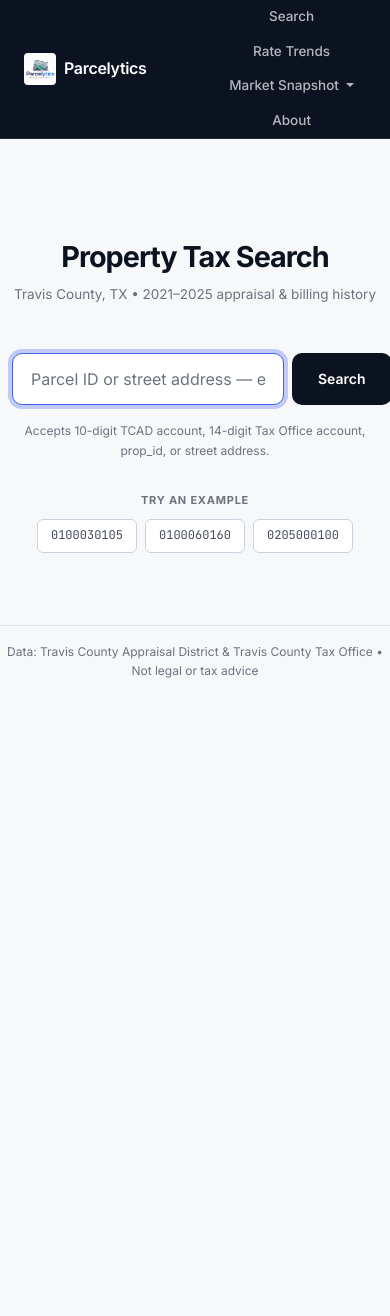
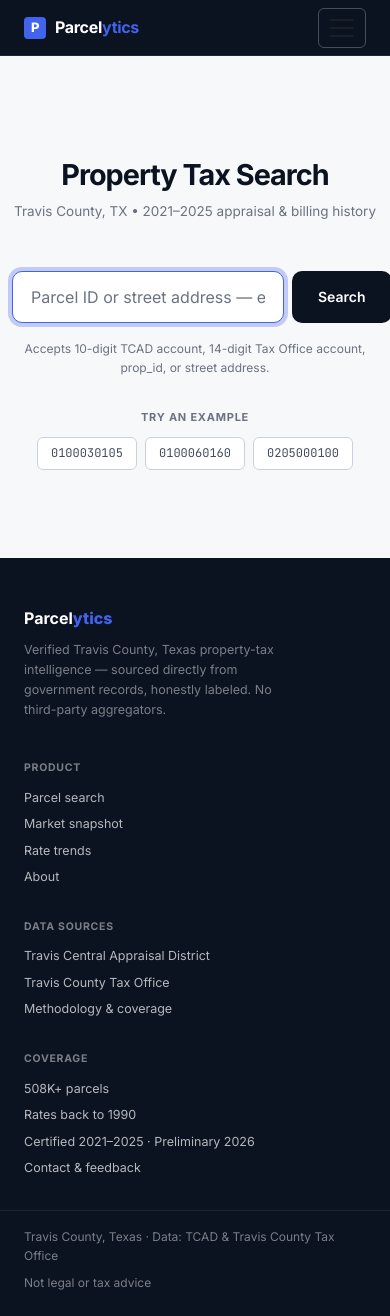
Before and after one commit to aicodingg/parcelytics, a Flask app: page / in a window 390 px wide. Before the commit the page ends 678 px from the top, so only its background shows below. Run offline with Flask 3, Linux system fonts and the light colour scheme; some libraries are stand-ins or nearby versions.

Commit message:
design: sticky dark nav with wordmark + CTA, mobile collapse, credible footer

```diff
--- a/static/style.css
+++ b/static/style.css
@@ -217,6 +217,9 @@ main.container.is-frontdoor { max-width: var(--maxw); }
   padding: 0 var(--s-5) !important;
   min-height: 56px;
   align-items: center;
+  position: sticky;
+  top: 0;
+  z-index: 1030;
 }
 
 .navbar-brand {
@@ -1043,7 +1046,8 @@ canvas { max-height: 440px; }
 }
 .section-nav-bar::-webkit-scrollbar { display: none; }
 .section-nav-bar.stuck {
-  position: sticky; top: 0;
+  position: sticky; top: 56px;
+  background: var(--bg);
   box-shadow: 0 4px 16px rgba(11,18,32,0.08);
   margin-left: calc(-1 * var(--s-4)); margin-right: calc(-1 * var(--s-4));
   padding-left: var(--s-4); padding-right: var(--s-4);
@@ -1063,7 +1067,7 @@ canvas { max-height: 440px; }
 
 .section-anchor {
   display: block; height: 0;
-  margin-top: -64px; padding-top: 64px;
+  margin-top: -116px; padding-top: 116px;
   visibility: hidden; pointer-events: none;
 }
 
--- a/templates/base.html
+++ b/templates/base.html
@@ -4,30 +4,37 @@
   <meta charset="utf-8">
   <meta name="viewport" content="width=device-width, initial-scale=1">
   <title>{% block title %}Parcelytics{% endblock %}</title>
+  <meta name="description" content="Verified Travis County, Texas property-tax intelligence — sourced directly from TCAD and the Travis County Tax Office, honestly labeled.">
   <link rel="preconnect" href="https://fonts.googleapis.com">
   <link rel="preconnect" href="https://fonts.gstatic.com" crossorigin>
-  <link href="https://fonts.googleapis.com/css2?family=Inter:wght@400;500;600;700&family=JetBrains+Mono:wght@400;600&display=swap" rel="stylesheet">
+  <link href="https://fonts.googleapis.com/css2?family=Inter:wght@400;500;600;700;800&family=JetBrains+Mono:wght@400;600;700&display=swap" rel="stylesheet">
   <link rel="stylesheet" href="https://cdn.jsdelivr.net/npm/bootstrap@5.3.2/dist/css/bootstrap.min.css">
   <link rel="stylesheet" href="{{ url_for('static', filename='style.css') }}">
 </head>
 <body>
 
-<nav class="navbar navbar-expand-lg navbar-dark bg-dark px-4">
-  <a class="navbar-brand d-flex align-items-center gap-2" href="/">
-    <img src="{{ url_for('static', filename='parcelytics-logo.png') }}"
-         alt="Parcelytics" height="32" width="32"
-         style="border-radius:4px; object-fit:contain;">
-    <span class="fw-semibold">Parcelytics</span>
+<nav class="navbar navbar-expand-lg">
+  <div class="container-fluid px-0">
+    <a class="navbar-brand" href="/">
+      <span class="brand-mark">P</span>
+      <span class="brand-word">Parcel<b>ytics</b></span>
     </a>
-  <div class="navbar-nav ms-auto d-flex align-items-center">
-    <a class="nav-link" href="/">Search</a>
-    <a class="nav-link" href="/rates">Rate Trends</a>
+
+    <button class="navbar-toggler" type="button" data-bs-toggle="collapse"
+            data-bs-target="#mainNav" aria-controls="mainNav"
+            aria-expanded="false" aria-label="Toggle navigation">
+      <span class="navbar-toggler-icon"></span>
+    </button>
+
+    <div class="collapse navbar-collapse" id="mainNav">
+      <div class="navbar-nav ms-auto d-flex align-items-lg-center">
+        <a class="nav-link {% if request.path == '/' %}active{% endif %}" href="/">Search</a>
+        <a class="nav-link {% if request.path == '/rates' %}active{% endif %}" href="/rates">Rate Trends</a>
 
         {# Sector dropdown — links to Market Snapshot with appropriate view #}
         <div class="nav-item dropdown">
-      <a class="nav-link dropdown-toggle" href="/snapshot" role="button"
-         data-bs-toggle="dropdown" aria-expanded="false"
-         id="sectorDropdown">
+          <a class="nav-link dropdown-toggle {% if request.path == '/snapshot' %}active{% endif %}" href="/snapshot" role="button"
+             data-bs-toggle="dropdown" aria-expanded="false" id="sectorDropdown">
             Market Snapshot
           </a>
           <ul class="dropdown-menu dropdown-menu-end sector-dropdown" aria-labelledby="sectorDropdown">
@@ -41,16 +48,51 @@
             <li><a class="dropdown-item" href="/snapshot?view=agricultural">Agricultural</a></li>
           </ul>
         </div>
-    <a class="nav-link" href="/about">About</a>
+        <a class="nav-link {% if request.path == '/about' %}active{% endif %}" href="/about">About</a>
+        <a class="nav-link nav-cta" href="/about#request">Request access</a>
+      </div>
+    </div>
   </div>
 </nav>
 
-<main class="container py-4">
+<main class="container py-4{% block container_class %}{% endblock %}">
   {% block content %}{% endblock %}
 </main>
 
-<footer class="text-center text-muted py-3 small border-top mt-5">
-  Data: Travis County Appraisal District &amp; Travis County Tax Office &bull; Not legal or tax advice
+<footer class="site-footer">
+  <div class="footer-grid">
+    <div>
+      <div class="footer-brand-word">Parcel<b>ytics</b></div>
+      <p class="footer-tagline">
+        Verified Travis County, Texas property-tax intelligence — sourced directly from
+        government records, honestly labeled. No third-party aggregators.
+      </p>
+    </div>
+    <div class="footer-col">
+      <div class="footer-col-title">Product</div>
+      <a href="/">Parcel search</a>
+      <a href="/snapshot">Market snapshot</a>
+      <a href="/rates">Rate trends</a>
+      <a href="/about">About</a>
+    </div>
+    <div class="footer-col">
+      <div class="footer-col-title">Data sources</div>
+      <span>Travis Central Appraisal District</span>
+      <span>Travis County Tax Office</span>
+      <a href="/about">Methodology &amp; coverage</a>
+    </div>
+    <div class="footer-col">
+      <div class="footer-col-title">Coverage</div>
+      <span>508K+ parcels</span>
+      <span>Rates back to 1990</span>
+      <span>Certified 2021–2025 · Preliminary 2026</span>
+      <a href="mailto:parcelytics@gmail.com">Contact &amp; feedback</a>
+    </div>
+  </div>
+  <div class="footer-bottom">
+    <span>Travis County, Texas · Data: TCAD &amp; Travis County Tax Office</span>
+    <span>Not legal or tax advice</span>
+  </div>
 </footer>
 
 <script src="https://cdn.jsdelivr.net/npm/bootstrap@5.3.2/dist/js/bootstrap.bundle.min.js"></script>
```
Lines whose indentation alone changed are shown as unchanged.
